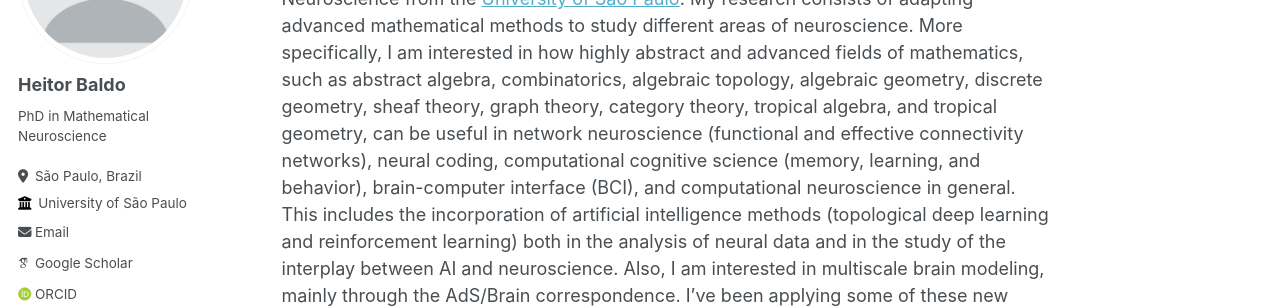
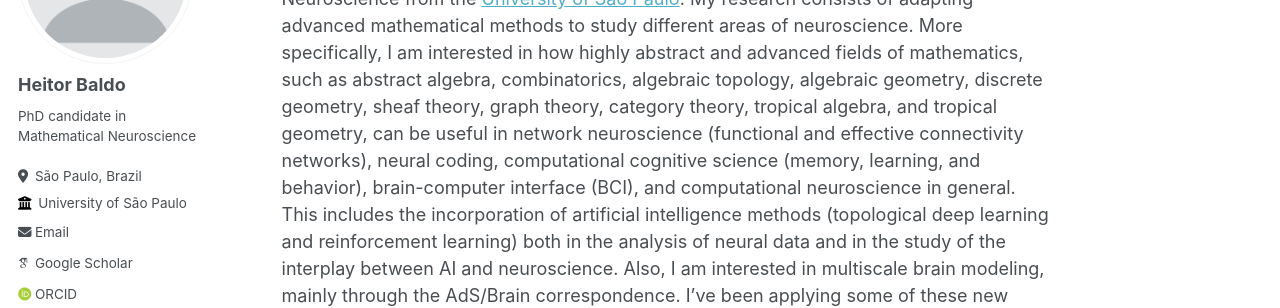
Before and after one commit to heitorbaldo/heitorbaldo.github.io, a Jekyll site: the page built from _pages/about.md, in a window 1280 px wide. Shown: the part 197-505 px from the top of the page. Built offline with Jekyll 4.4.1, drawn with Linux system fonts in a browser that asks for light colours; some web fonts are replaced.

Commit message:
Add files via upload

```diff
--- a/_config.yml
+++ b/_config.yml
@@ -12,9 +12,9 @@ title                    : "Heitor Baldo"
 title_separator          : "-"
 name                     : &name "Heitor Baldo"
 description              : &description "personal description"
-url                      : https://academicpages.github.io # the base hostname & protocol for your site e.g. "https://mmistakes.github.io"
+url                      : https://heitorbaldo.github.io # the base hostname & protocol for your site e.g. "https://mmistakes.github.io"
 baseurl                  : "" # the subpath of your site, e.g. "/blog"
-repository               : "academicpages/academicpages.github.io"
+repository               : "heitorbaldo/heitorbaldo.github.io"
 
 # Site Author - The following control what appear as part of the author content on the side bar.
 #               If a field is blank the icon and link will not appear, otherwise it will be shown.
@@ -24,7 +24,7 @@ author:
   avatar           : "profile.png"
   name             : "Heitor Baldo"
   pronouns         : # example: "she/her"
-  bio              : "PhD in Mathematical Neuroscience"
+  bio              : "PhD candidate in Mathematical Neuroscience"
   location         : "São Paulo, Brazil"
   employer         : "University of São Paulo"
   uri              : # URL
```
